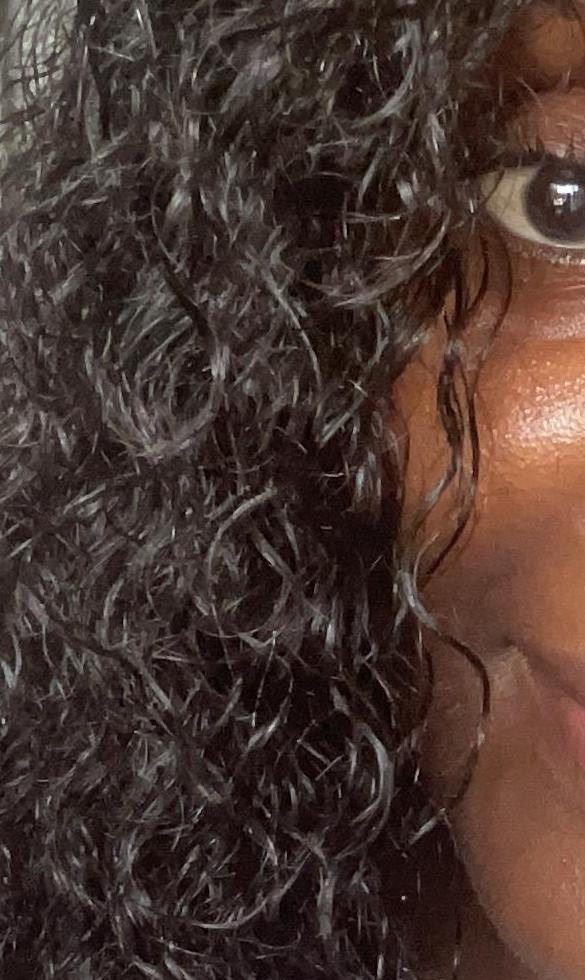
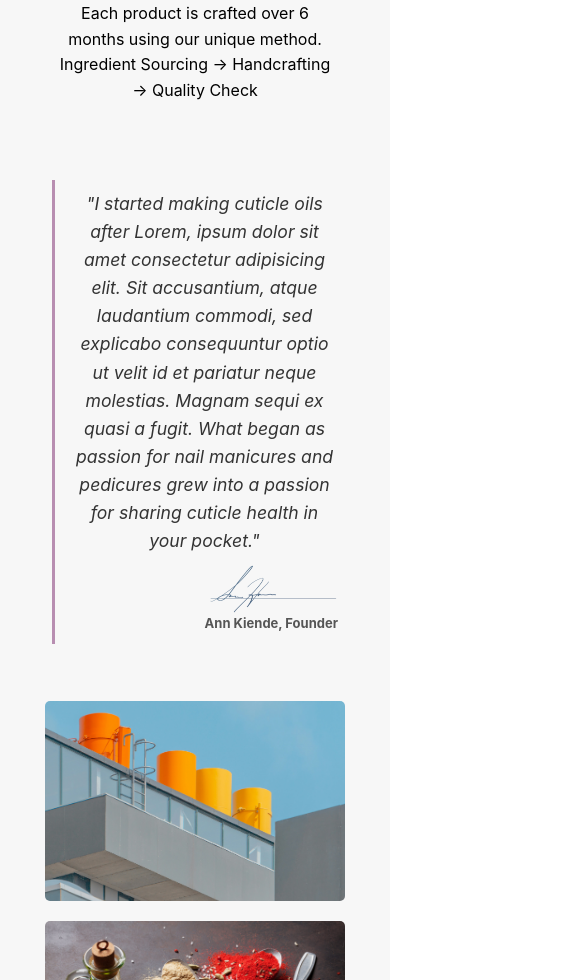
Before and after one commit to Ann-Kiende/ecommerce2prods, a React (Vite) app: page /ecommerce2prods/about in a window 390 px wide. Shown: the part 1020-2000 px from the top of the page, 585 px wide, since content can reach past the window. Built offline with nearby package versions, Linux system fonts and the light colour scheme.

Commit message:
style(About): add base styles for component Implement CSS for layout, typography, and responsive behavior

```diff
--- a/src/components/About.css
+++ b/src/components/About.css
@@ -0,0 +1,114 @@
+.about-card {
+  padding: 12px;
+  /* background-color: #fff;
+  border-radius: 5px;
+  box-shadow: rgba(100, 100, 111) 0px 7px 10px 0px; */
+  margin: 0px 20px 40px 20px;
+  display: flex;
+  flex-direction: column;
+  gap: 10px;
+  text-align: center;
+}
+
+.founder {
+  width: 200px;
+  height: 200px;
+  object-fit: cover;
+  object-position: top center;
+  /* border-radius: 100px; */
+}
+
+.our-story {
+  padding: 20px;
+}
+
+.about-section,
+.founder-note {
+  padding: 20px;
+}
+
+.our-story h1,
+.about-section h2,
+blockquote,
+.about-cta h3 {
+  padding: 10px 0;
+}
+
+.our-story p,
+.about-section p {
+  line-height: 1.6em;
+}
+
+.founder {
+  margin: 5px 0;
+}
+
+.about-section ul {
+  margin-bottom: 5px;
+}
+
+.about-section ul li {
+  list-style: none;
+  line-height: 1.6em;
+}
+
+.founder-note blockquote {
+  font-family: inherit;
+  font-size: 1.1rem;
+  font-style: italic;
+  line-height: 1.6;
+  color: #333;
+  border-left: 3px solid #9f6496b5;
+  padding-left: 1rem;
+  margin: 1.5em 0;
+}
+
+.founder-note cite {
+  display: block;
+  font-style: normal;
+  font-size: small;
+  font-weight: bold;
+  text-align: right;
+  color: #555;
+}
+
+.founder-note .signature {
+  display: block;
+  width: 130px;
+  margin: 0.5rem 0 0 auto;
+  opacity: 0.8;
+}
+
+.about-gallery {
+  display: flex;
+  justify-content: center;
+  gap: 20px;
+  flex-wrap: wrap;
+}
+
+.about-gallery img {
+  width: 300px;
+  height: 200px;
+  object-fit: cover;
+  border-radius: 5px;
+}
+
+.about-cta h3 {
+  margin-bottom: 10px;
+}
+
+.cta-button {
+  background-color: #9f6496;
+  padding: 10px 15px;
+  color: #fff;
+  text-decoration: none;
+  border-radius: 50px;
+  cursor: pointer;
+  transition: 0.3s linear;
+}
+
+.cta-button:hover {
+  color: #9f6496;
+  background-color: #fff;
+  border: 2px solid #9f6496;
+}
```
